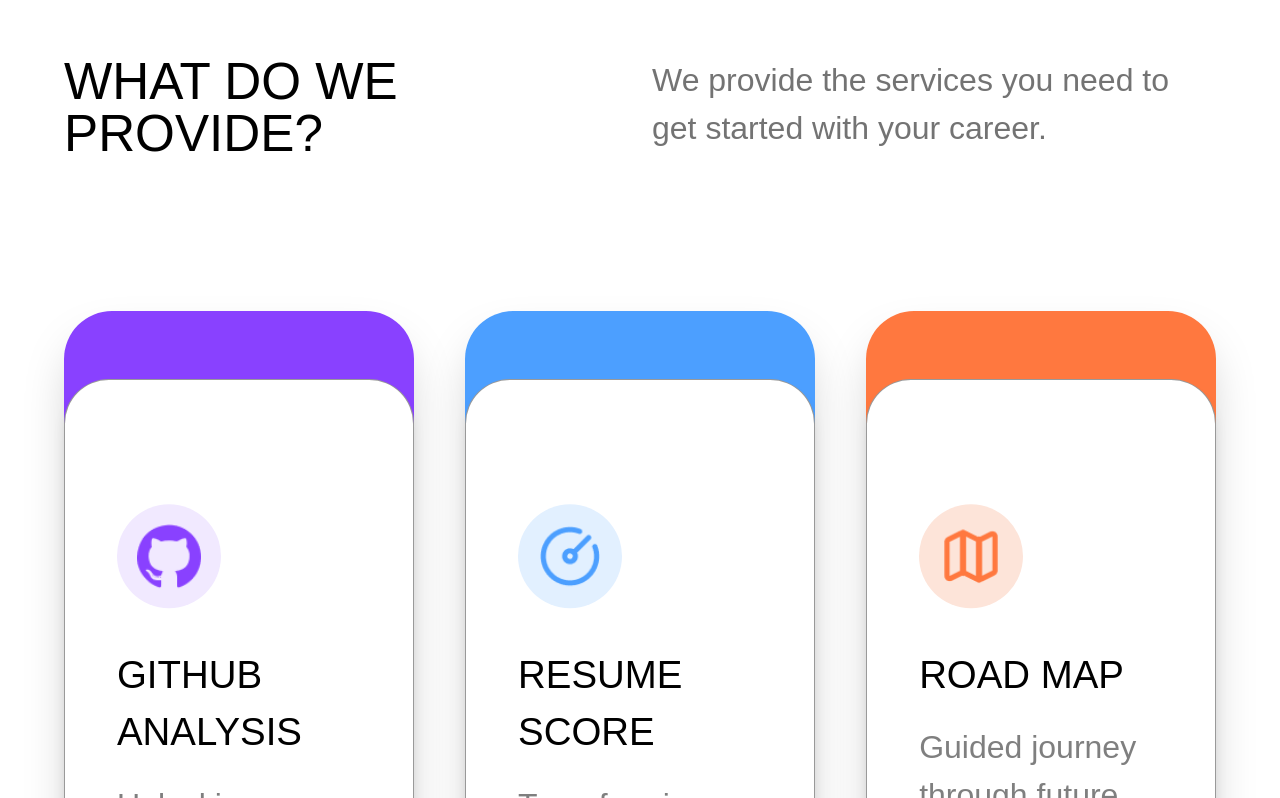
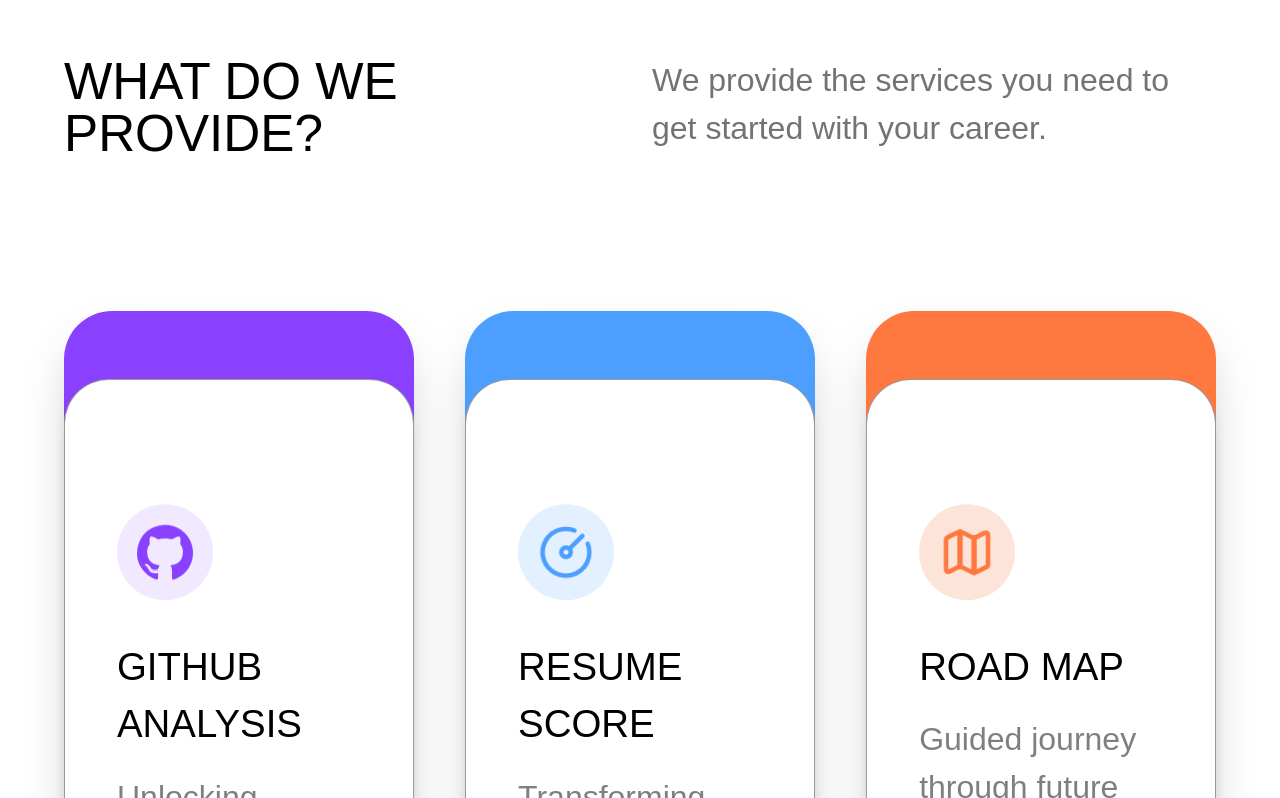
Before and after one commit to AroraKaran19/seniorsage-revamped, a Next.js app: page / in a window 1280 px wide. Shown: the part 1237-2035 px from the top of the page. Built offline with nearby package versions, Linux system fonts and the light colour scheme; a web font is replaced by a local one.

Commit message:
small mistake fix

```diff
--- a/app/components/Home/Home.css
+++ b/app/components/Home/Home.css
@@ -155,7 +155,7 @@
 }
 
 .what-we-do .what-we-do-feature-cards .feature-card .feature-container .feature-logo img {
-  height: clamp(2rem, 5vw, 4.5rem);
+  height: clamp(2rem, 5vw, 3.5rem);
 }
 
 .what-we-do .what-we-do-feature-cards .feature-card .feature-container .feature-info .feature-name {
```
